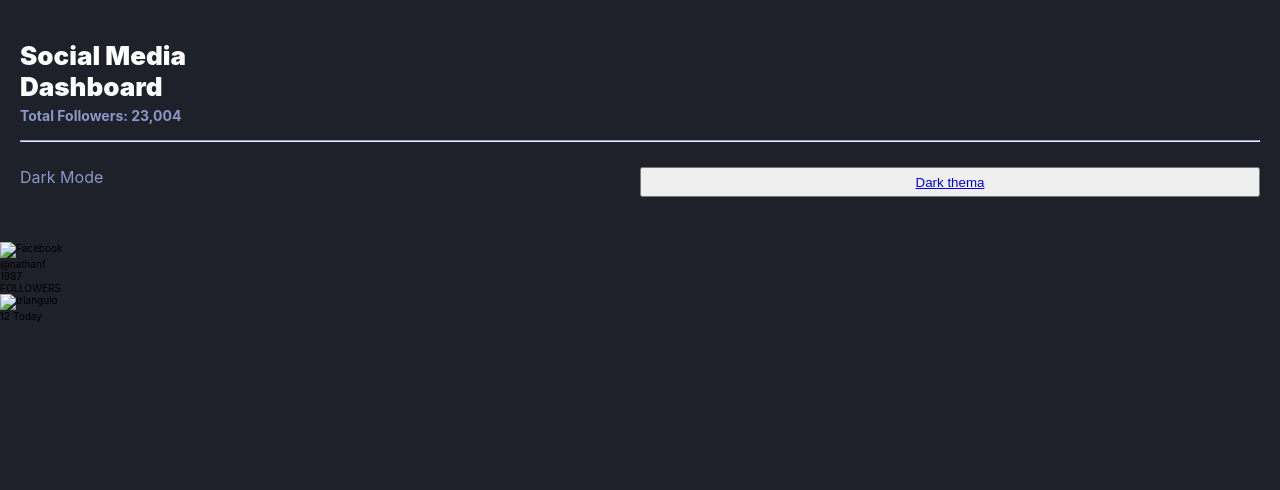
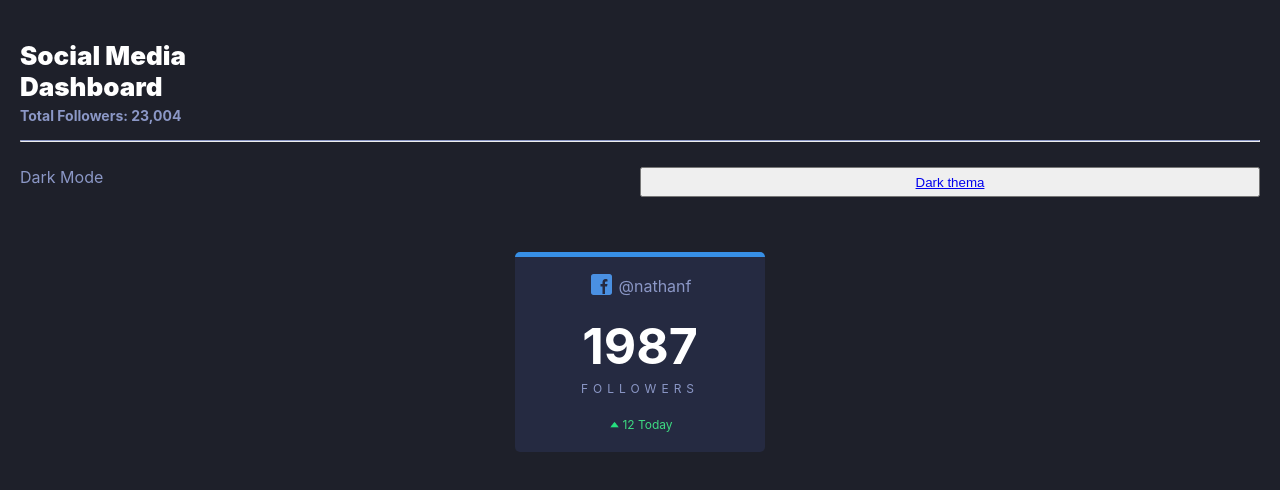
Before and after one commit to DemetrioCN/social_media_dashboard, a plain HTML site: page index.html in a window 1280 px wide. Drawn offline with Linux system fonts and the light colour scheme.

Commit message:
First box article content and css

```diff
--- a/css/style.css
+++ b/css/style.css
@@ -55,3 +55,80 @@ header {
     justify-items: end;
     align-self: center;
 }
+
+/* Diseño de las cajas */
+.box__content {
+    width: 100%;
+    height: auto;
+    display: flex;
+    justify-content: center;
+}
+.box__content--article {
+    width: 250px;
+    height: 200px;
+    margin: 10px;
+    background-color: hsl(228, 28%, 20%);
+    border-top: 5px solid hsl(210, 78%, 56%);
+    border-radius: 5px;
+    display: flex;
+    justify-content: center;
+    align-items: center;
+    flex-direction:column;
+}
+.box__article--top {
+    display: flex;
+    justify-content: center;
+    align-items: center;
+    flex-direction: row;
+    width: 230px;
+    height: 20px;
+    margin-bottom: 20px;
+    font-size: 1.6rem;
+    color: hsl(228, 34%, 66%);
+}
+.box__article--top figure {
+    margin-right: 5px;
+}
+.box__article--top figure img{
+    width: 25px;
+    height: 25px;
+    background-color:  hsl(228, 28%, 20%);
+}
+.box__article--medium {
+    display: flex;
+    flex-direction: column;
+    justify-content: center;
+    align-items: center;
+    margin-bottom: 20px;
+}
+.box__article--bottom {
+    display: flex;
+    flex-direction: row;
+    justify-content: center;
+    align-items: center;
+    color: hsl(146, 68%, 55%);
+}
+.box__article--bottom figure {
+    margin-top: 2px;
+    display: flex;
+    align-items: center;
+}
+.box__article--bottom figure img{
+    width: 15px;
+    height: 15px;
+}
+.box__article--bottom  p {
+    font-size: 1.2rem;
+}
+.box__article--medium .date {
+    font-size: 5.0rem;
+    font-weight: 700;
+    color: white;
+}
+.box__article--medium .followers {
+    font-size: 1.2rem;
+    letter-spacing: 5px;
+    color: hsl(228, 34%, 66%);
+    text-transform: uppercase;
+    margin-top: 5px;
+}
--- a/index.html
+++ b/index.html
@@ -19,18 +19,18 @@
         </div>
     </header>
     <main>
-        <section >
-            <article>
-                <div>
-                    <figure><img src="#" alt="Facebook"></figure>
+        <section class="box__content">
+            <article class="box__content--article">
+                <div class="box__article--top">
+                    <figure><img src="./assets/icons/icons8-facebook-final.svg" alt="Facebook"></figure>
                     <p>@nathanf</p>
                 </div>
-                <div>
-                    <p>1987</p>
-                    <p>FOLLOWERS</p>
+                <div class="box__article--medium">
+                    <p class="date">1987</p>
+                    <p class="followers">Followers</p>
                 </div>
-                <div>
-                    <figure><img src="#" alt="triangulo"></figure>
+                <div class="box__article--bottom">
+                    <figure><img src="./assets/icons/icons8-clasificar-arriba-24.png" alt="triangulo"></figure>
                     <p>12 Today</p>
                 </div>
             </article>
```
Also changed, not shown: assets/icons/icons8-clasificar-arriba-24.png (added), assets/icons/icons8-facebook-24.png (added), assets/icons/icons8-facebook-48.png (added), assets/icons/icons8-facebook-50.png (added), assets/icons/icons8-facebook-64.png (added), assets/icons/icons8-facebook-final.svg (added), assets/icons/icons8-facebook.svg (added).
